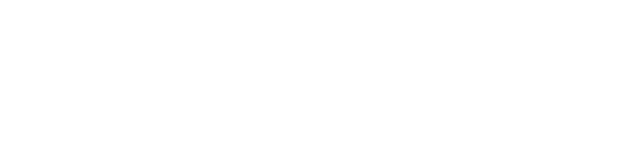
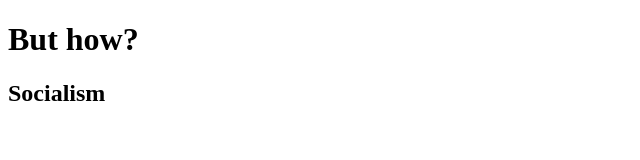
Before and after one commit to Coffee-For-You-And-Me/but-how, a plain HTML site: page index.html in a window 1280 px wide. Shown: the whole page, without its empty margins (0-640 px from the left). Drawn offline with Linux system fonts and the light colour scheme.

Commit message:
solved all our problems

```diff
--- a/index.html
+++ b/index.html
@@ -7,6 +7,7 @@
     <title>Document</title>
 </head>
 <body>
-
+    <h1> But how?  </h1>
+    <h2> Socialism</h2>
 </body>
 </html>
```
